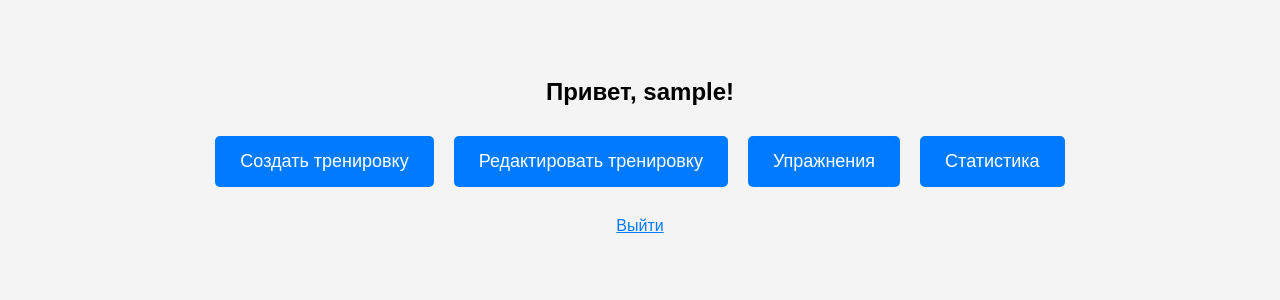
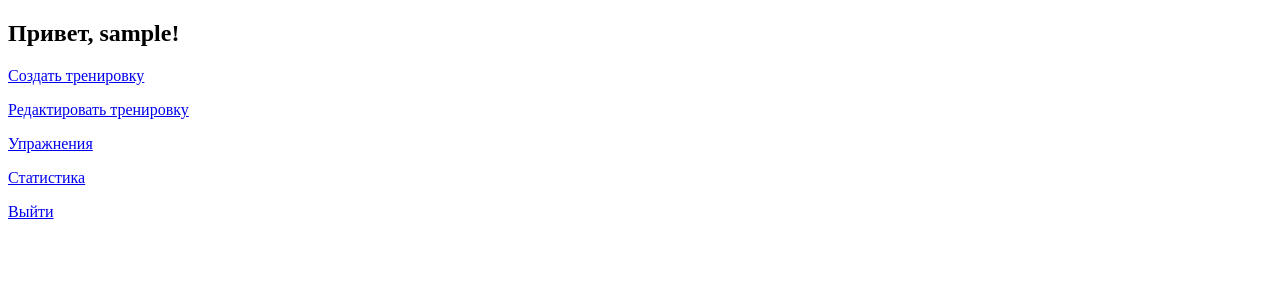
Before and after one commit to BigmasterSavage/gym_diary, a Flask app: page /menu in a window 1280 px wide. Shown: the top 300 px of the page. Run offline with Flask 3, Linux system fonts and the light colour scheme; the visitor is signed in with stand-in values (Sample User, id 1); some libraries are stand-ins or nearby versions.

Commit message:
Update menu.html

```diff
--- a/templates/menu.html
+++ b/templates/menu.html
@@ -1,66 +1,21 @@
-<!-- templates/menu.html -->
 <!DOCTYPE html>
-<html lang="en">
+<html lang="ru">
 <head>
     <meta charset="UTF-8">
     <title>Главное меню</title>
-    <style>
-        body {
-            font-family: Arial, sans-serif;
-            background-color: #f4f4f4;
-            text-align: center;
-            padding-top: 50px;
-        }
-
-        h2 {
-            margin-bottom: 30px;
-        }
-
-        .menu-buttons {
-            display: flex;
-            justify-content: center;
-            gap: 20px;
-            flex-wrap: wrap;
-        }
-
-        .menu-button {
-            text-decoration: none;
-            background-color: #007BFF;
-            color: white;
-            padding: 15px 25px;
-            border-radius: 5px;
-            font-size: 18px;
-            transition: background-color 0.3s ease;
-        }
-
-        .menu-button:hover {
-            background-color: #0056b3;
-        }
-
-        .logout-link {
-            display: block;
-            margin-top: 30px;
-            color: #007BFF;
-            text-decoration: underline;
-        }
-
-        .logout-link:hover {
-            color: #0056b3;
-        }
-    </style>
 </head>
 <body>
 
     <h2>Привет, {{ session.username }}!</h2>
 
-    <div class="menu-buttons">
-        <a href="/createtraining" class="menu-button">Создать тренировку</a>
-        <a href="/changetraining" class="menu-button">Редактировать тренировку</a>
-        <a href="/exercises" class="menu-button">Упражнения</a>
-        <a href="/stats" class="menu-button">Статистика</a>
+    <div>
+        <p><a href="/createtraining">Создать тренировку</a></p>
+        <p><a href="/changetraining">Редактировать тренировку</a></p>
+        <p><a href="/exercises">Упражнения</a></p>
+        <p><a href="/stats">Статистика</a></p>
     </div>
 
-    <a href="/logout" class="logout-link">Выйти</a>
+    <p><a href="/logout">Выйти</a></p>
 
 </body>
 </html>
```
